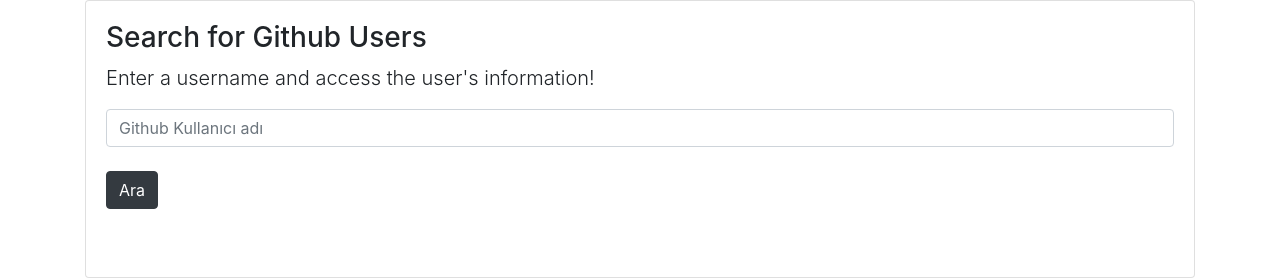
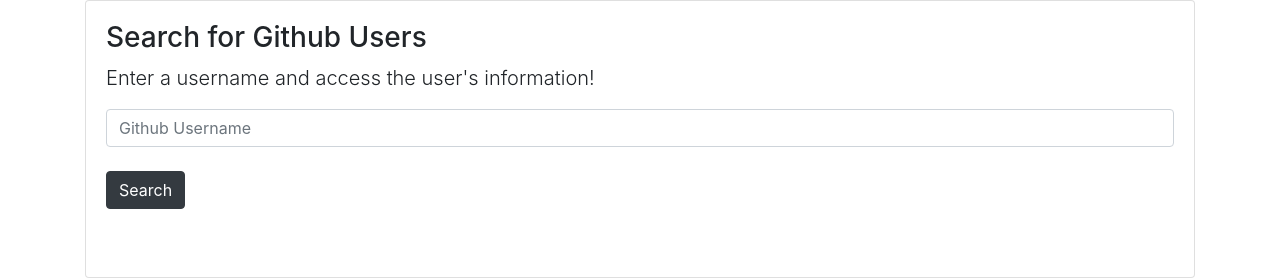
Before and after one commit to saimthecan/github-api, a plain HTML site: page index.html in a window 1280 px wide. Shown: the top 280 px of the page. Drawn offline with nearby package versions, Linux system fonts and the light colour scheme.

Commit message:
github-api

```diff
--- a/index.html
+++ b/index.html
@@ -23,9 +23,9 @@
                 Enter a username and access the user's information!
             </p>
             <form id = "github-form">
-                <input type="text" name="githubname" id="githubname" class = "form-control" placeholder="Github Kullanıcı adı">
+                <input type="text" name="githubname" id="githubname" class = "form-control" placeholder="Github Username">
                 <br>
-                <button type = "submit" class ="btn btn-dark">Ara</button>
+                <button type = "submit" class ="btn btn-dark">Search</button>
             </form>
             <br><br>
 
```
